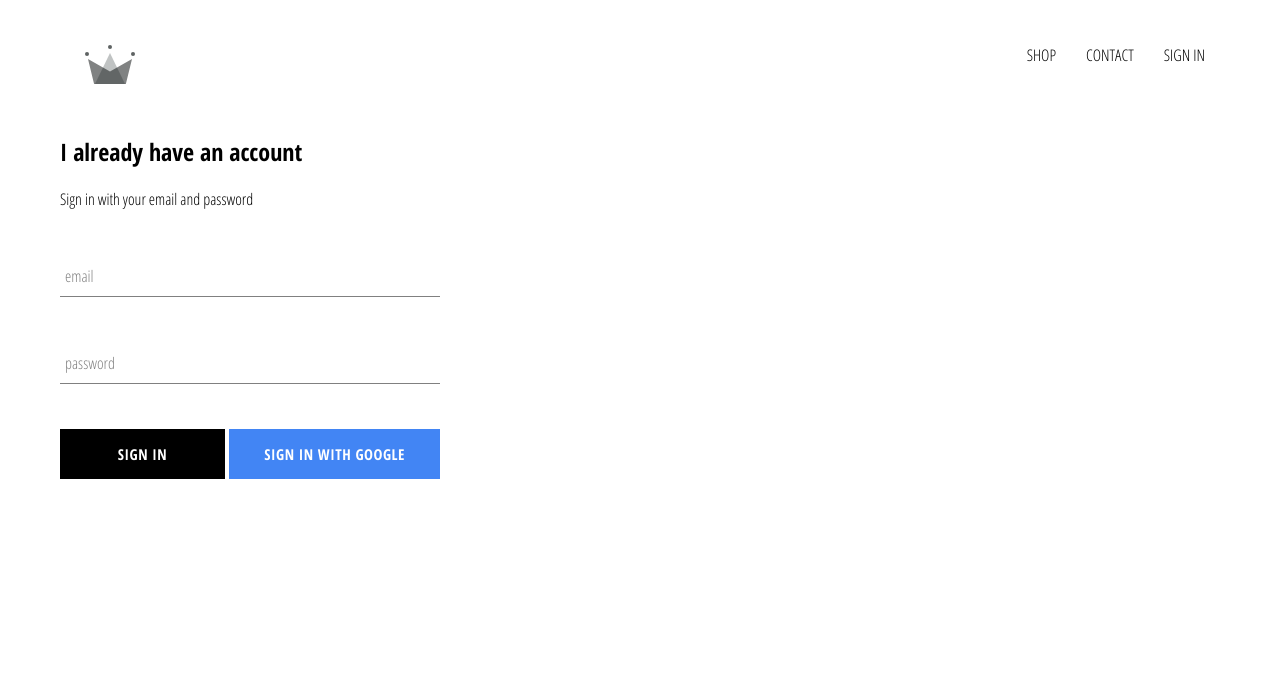
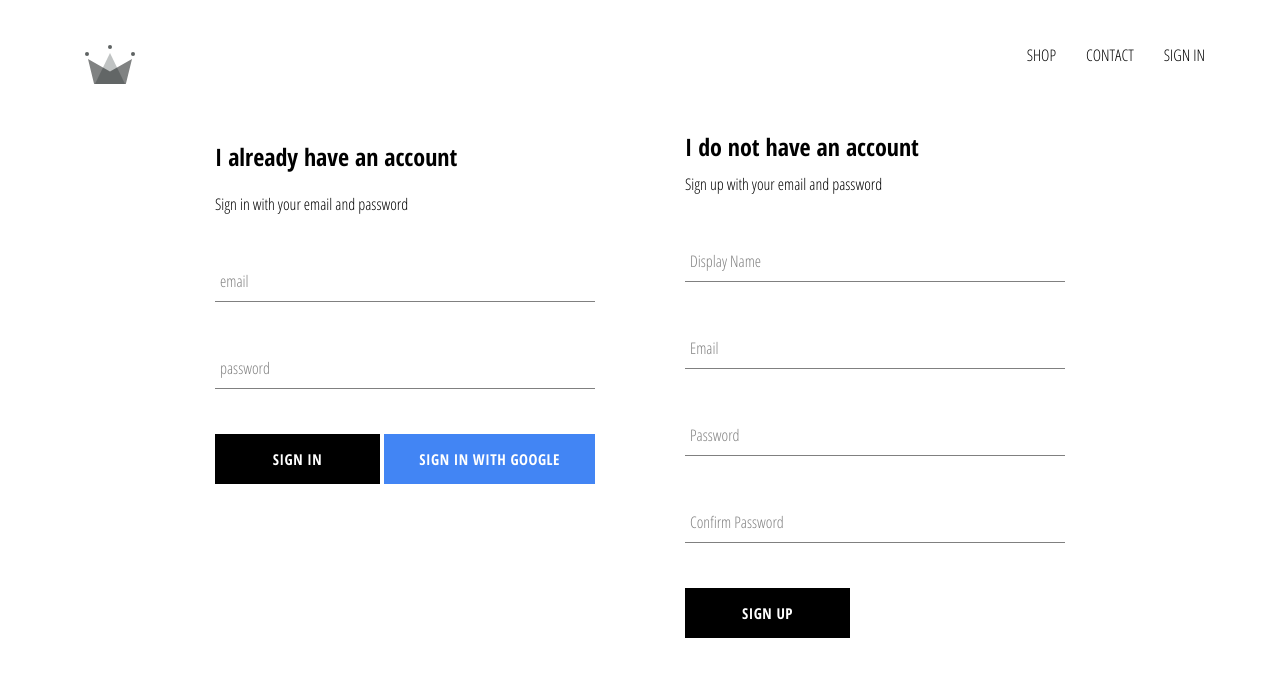
Before and after one commit to KatyaDimitrova/Online-shop, a React (Create React App) app: page /signin in a window 1280 px wide. Shown: the top 676 px of the page. Built offline with nearby package versions, Linux system fonts and the light colour scheme; no server answers.

Commit message:
implemented firebase utils, included ability to store authenticated users un the firestore database

```diff
--- a/src/App.js
+++ b/src/App.js
@@ -7,7 +7,7 @@
 import ShopPage from './pages/shop/shop.component';
 import Header from './components/header/header.component';
 import SignInAndSignUpPage from './pages/sign-in-and-sign-up/sign-in-and-sign-up.component';
-import { auth } from './firebase/firebase.utils';
+import { auth, createUserProfileDocument } from './firebase/firebase.utils';
 
 
 class App extends Component {
@@ -21,18 +21,30 @@
 
   unsubscribeFromAuth = null;
 
-  componentDidMount(){
-   auth.onAuthStateChanged(user => {
-      this.setState({currentUser: user})
+  componentDidMount() {
+    this.unsubscribeFromAuth = auth.onAuthStateChanged(async userAuth => {
+      if (userAuth) {
+        const userRef = await createUserProfileDocument(userAuth);
 
-      console.log(user);
+        userRef.onSnapshot(snapShot => {
+          this.setState({
+            currentUser: {
+              id: snapShot.id,
+              ...snapShot.data()
+            }
+          });
+
+          console.log(this.state);
+        });
+      }
+
+      this.setState({currentUser: userAuth});
     });
   }
 
-  componentWillUnmount(){
+  componentWillUnmount() {
     this.unsubscribeFromAuth();
   }
-
 
   render(){
     return (
--- /dev/null
+++ b/src/components/sign-up/sign-up.component.js
@@ -0,0 +1,100 @@
+import React from "react";
+
+import FormInput from "../form-input/form-input.component";
+import CustomButton from "../custom-button/custom-buttom.component";
+import { auth, createUserProfileDocument } from "../../firebase/firebase.utils";
+
+import './sign-up.styles.scss';
+
+class SignUp extends React.Component {
+    constructor(){
+        super();
+
+        this.state = {
+            displayName: '',
+            email: '',
+            password: '',
+            confirmPassword: ''
+        }
+    }
+
+    handleSubmit = async e =>{
+        e.preventDefault();
+
+        const { displayName, email, password, confirmPassword } = this.state;
+
+        if(password!==confirmPassword){
+            alert("paswords don't match");
+            return;
+        }
+
+        try {
+          const { user } = await auth.createUserWithEmailAndPassword(email, password);
+
+          await createUserProfileDocument(user, {displayName});
+
+          this.setState({
+            displayName: '',
+            email: '',
+            password: '',
+            confirmPassword: ''
+          })
+
+        } catch (error) {
+           console.log(error);
+        }
+    };
+
+    handleChange = e =>{
+        const { name, value } = e.target;
+
+        this.setState({[name]: value});
+    }
+
+    render (){
+        const { displayName, email, password, confirmPassword } = this.state;
+        return(
+            <div className="sign-up">
+             <h2 className="title">I do not have an account</h2>
+             <span>Sign up with your email and password</span>
+             <form className="sign-up-form" onSubmit={this.handleSubmit}>
+               <FormInput
+                type="text"
+                name="displayName"
+                value={ displayName }
+                onChange={this.handleChange}
+                label="Display Name"
+                required
+               />
+                <FormInput
+                type="email"
+                name="email"
+                value={ email }
+                onChange={this.handleChange}
+                label="Email"
+                required
+               />
+               <FormInput
+                type="password"
+                name="password"
+                value={ password }
+                onChange={this.handleChange}
+                label="Password"
+                required
+               />
+                <FormInput
+                type="password"
+                name="confirmPassword"
+                value={ confirmPassword }
+                onChange={this.handleChange}
+                label="Confirm Password"
+                required
+               />
+               <CustomButton type="submit">SIGN UP</CustomButton>
+             </form>
+            </div>
+        )
+    }
+}
+
+export default SignUp;
--- /dev/null
+++ b/src/components/sign-up/sign-up.styles.scss
@@ -0,0 +1,9 @@
+.sign-up {
+    display: flex;
+    flex-direction: column;
+    width: 380px;
+
+    .title {
+        margin: 10px 0;
+    }
+}
--- a/src/firebase/firebase.utils.js
+++ b/src/firebase/firebase.utils.js
@@ -14,6 +14,31 @@
 
   firebase.initializeApp(config);
 
+export const createUserProfileDocument = async (userAuth, additionalData) => {
+  if (!userAuth) return;
+
+  const userRef = firestore.doc(`users/${userAuth.uid}`);
+
+  const snapShot = await userRef.get();
+
+  if (!snapShot.exists) {
+    const { displayName, email } = userAuth;
+    const createdAt = new Date();
+    try {
+      await userRef.set({
+        displayName,
+        email,
+        createdAt,
+        ...additionalData
+      });
+    } catch (error) {
+      console.log('error creating user', error.message);
+    }
+  }
+
+  return userRef;
+};
+
 export const auth = firebase.auth();
 export const firestore = firebase.firestore();
 
--- a/src/pages/sign-in-and-sign-up/sign-in-and-sign-up.component.js
+++ b/src/pages/sign-in-and-sign-up/sign-in-and-sign-up.component.js
@@ -1,12 +1,14 @@
 import React from "react";
 
 import SignIn from "../../components/sign-in/sign-in.component";
+import SignUp from "../../components/sign-up/sign-up.component";
 
 import './sign-in-and-sign-up.styles.scss';
 
 const SignInAndSignUpPage=()=>(
     <div className="sign-in-and-sign-up">
        <SignIn/>
+       <SignUp/>
     </div>
 )
 
--- a/src/pages/sign-in-and-sign-up/sign-in-and-sign-up.styles.scss
+++ b/src/pages/sign-in-and-sign-up/sign-in-and-sign-up.styles.scss
@@ -0,0 +1,6 @@
+.sign-in-and-sign-up {
+    width: 850px;
+    display: flex;
+    justify-content: space-between;
+    margin: 30px auto;
+}
```
Lines whose indentation alone changed are shown as unchanged.
